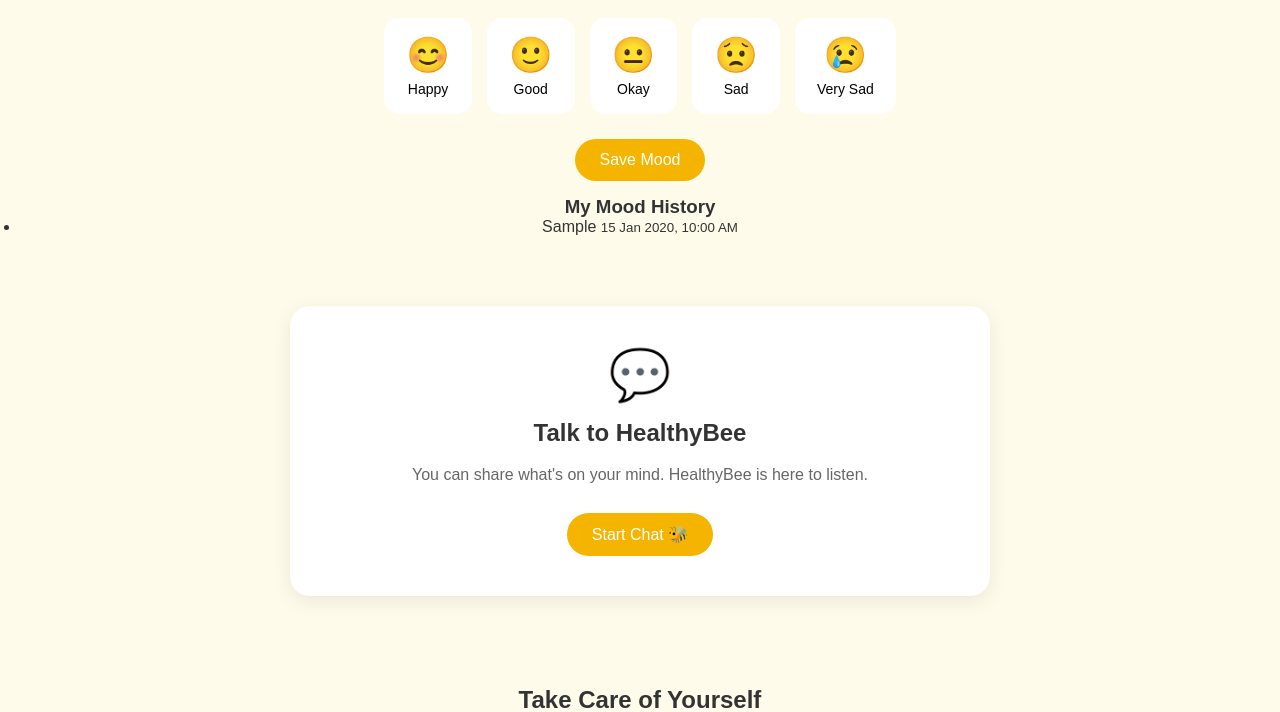
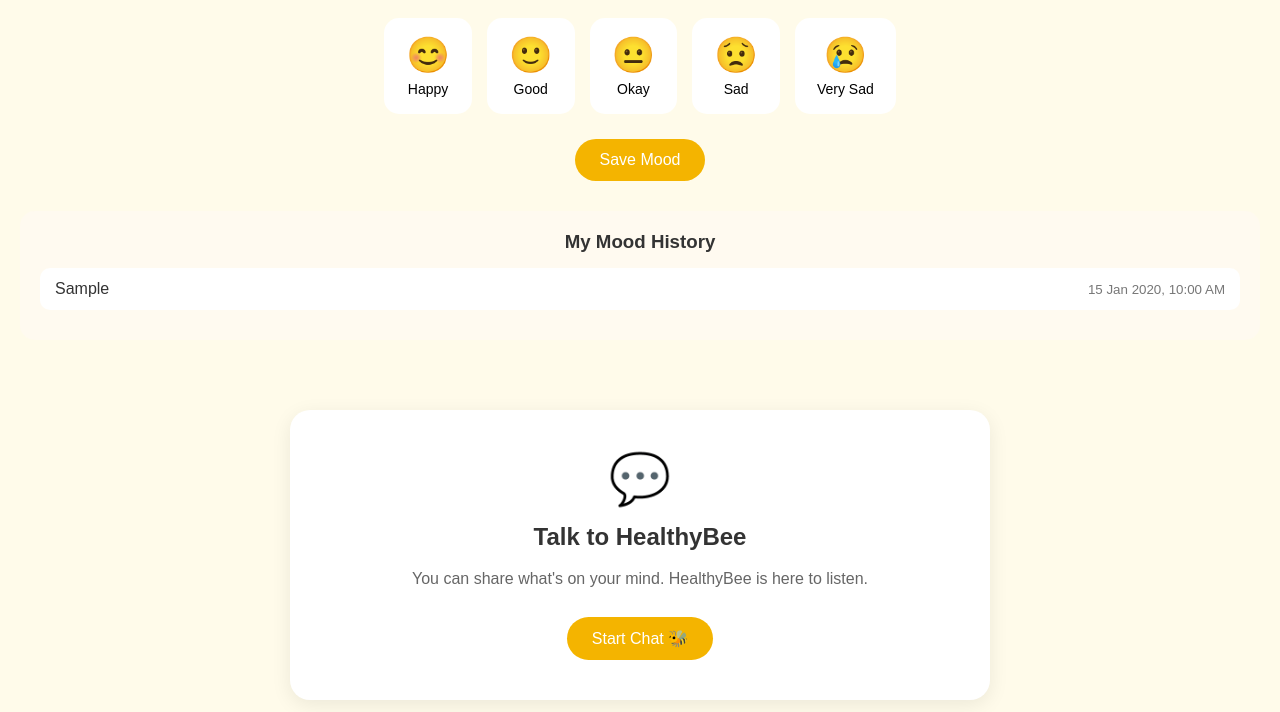
Before and after one commit to nikitasingh0710/HealthyBeee, a Django app: page / in a window 1280 px wide. Shown: the part 458-1170 px from the top of the page. Run offline with Django 5.2, Linux system fonts and the light colour scheme; tables that the repository leaves empty hold one stand-in row (values such as "Sample post").

Commit message:
git commit -m "Style mood history"

```diff
--- a/core/static/core/css/style.css
+++ b/core/static/core/css/style.css
@@ -248,3 +248,35 @@ footer p {
     }
 
 }
+/* Mood History */
+
+.mood-history {
+    margin-top: 30px;
+    padding: 20px;
+    background: #fffaf0;
+    border-radius: 15px;
+}
+
+.mood-history h3 {
+    margin-bottom: 15px;
+}
+
+.mood-history ul {
+    list-style: none;
+    padding: 0;
+    margin: 0;
+}
+
+.mood-history li {
+    display: flex;
+    justify-content: space-between;
+    align-items: center;
+    padding: 12px 15px;
+    margin-bottom: 10px;
+    background: white;
+    border-radius: 10px;
+}
+
+.mood-history small {
+    color: #777;
+}
```
